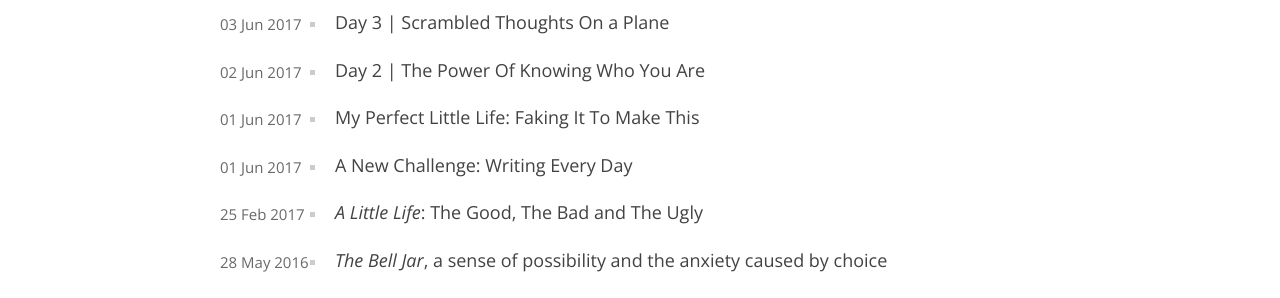
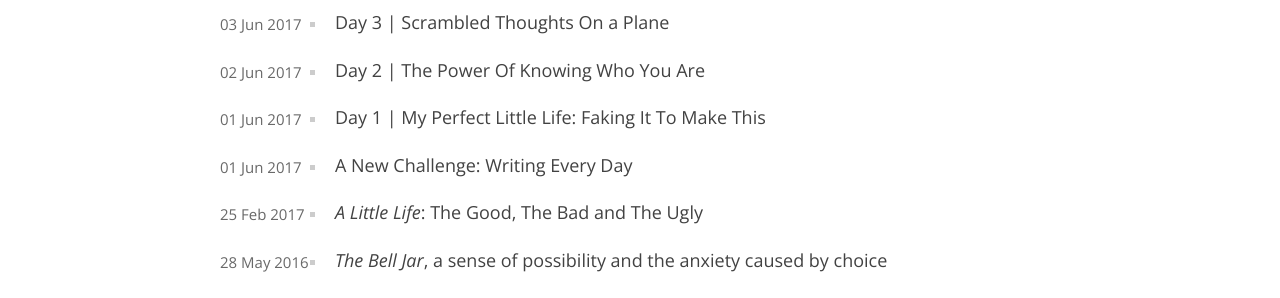
Before and after one commit to irenealgi/readbelow, a Jekyll site: the page built from archive.html, in a window 1280 px wide. Shown: the part 554-852 px from the top of the page. Built offline with Jekyll 4.4.1, drawn with Linux system fonts in a browser that asks for light colours.

Commit message:
Update from Forestry.io - 2017-06-01-my-perfect-little-life-faking-it-to-make-this.md

```diff
--- a/_posts/2017-06-01-my-perfect-little-life-faking-it-to-make-this.md
+++ b/_posts/2017-06-01-my-perfect-little-life-faking-it-to-make-this.md
@@ -1,6 +1,6 @@
 ---
-title: 'My Perfect Little Life: Faking It To Make This'
-date: '2017-06-01T19:20:32+00:00'
+title: 'Day 1 | My Perfect Little Life: Faking It To Make This'
+date: 2017-06-01 19:20
 label: ''
 layout: post
 ---
```
